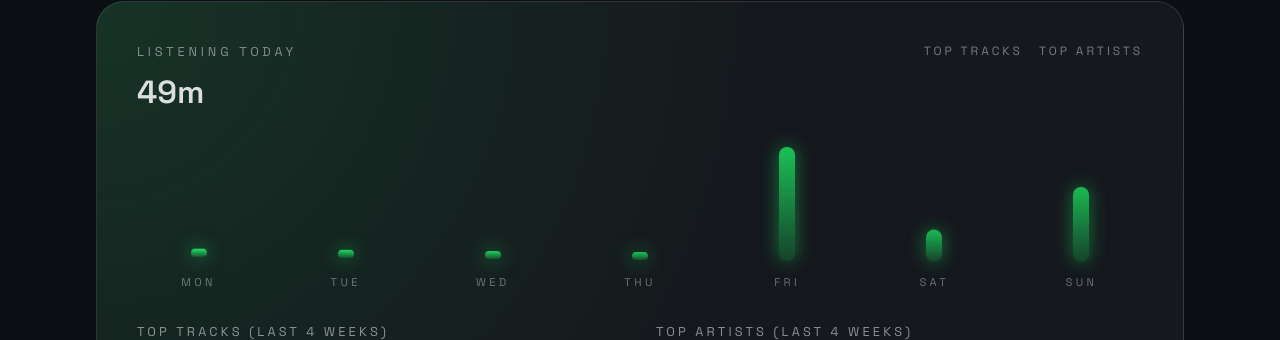
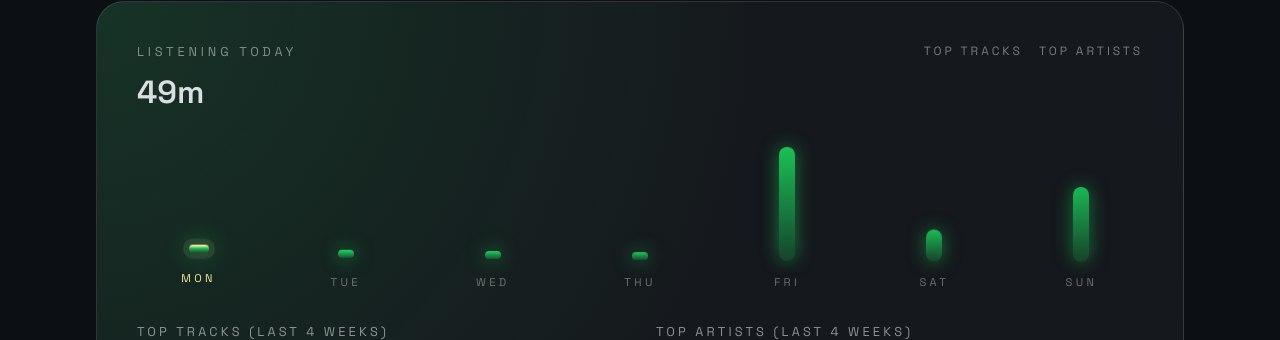
Before and after one commit to alexjhuang/personal-site, a React (Vite) app: page / in a window 1280 px wide. Shown: the part 3641-3981 px from the top of the page. Built offline with nearby package versions, Linux system fonts and the light colour scheme.

Commit message:
feat: highlight current spotify day

```diff
--- a/src/index.css
+++ b/src/index.css
@@ -511,6 +511,8 @@ html {
   text-transform: uppercase;
   letter-spacing: 0.3em;
   color: rgba(241, 242, 246, 0.4);
+  position: relative;
+  transition: color 0.2s ease, transform 0.2s ease;
 }
 
 .spotify-bar-inner {
@@ -525,6 +527,28 @@ html {
   box-shadow: 0 0 18px rgba(30, 215, 96, 0.55);
   animation: wavePulse 2.8s ease-in-out infinite;
   animation-delay: var(--bar-delay);
+}
+
+.spotify-bar.is-today {
+  color: rgba(241, 242, 246, 0.9);
+  transform: translateY(-4px);
+}
+
+.spotify-bar.is-today .spotify-bar-inner {
+  width: 20px;
+  background: linear-gradient(
+    180deg,
+    rgba(255, 242, 166, 1),
+    rgba(30, 215, 96, 0.72) 48%,
+    rgba(30, 215, 96, 0.22)
+  );
+  box-shadow:
+    0 0 0 6px rgba(255, 242, 166, 0.08),
+    0 0 26px rgba(30, 215, 96, 0.74);
+}
+
+.spotify-bar.is-today span {
+  color: rgba(255, 242, 166, 0.95);
 }
 
 .spotify-card.is-paused .spotify-bar-inner {
--- a/src/pages/Home.jsx
+++ b/src/pages/Home.jsx
@@ -146,6 +146,11 @@ function formatMinutes(minutes) {
   return `${hours}h ${String(mins).padStart(2, "0")}m`;
 }
 
+function getTodayLabel() {
+  const labels = ["Sun", "Mon", "Tue", "Wed", "Thu", "Fri", "Sat"];
+  return labels[new Date().getDay()];
+}
+
 function Home() {
   const [glow, setGlow] = useState({ x: 50, y: 50 });
   const [showMoreBlogs, setShowMoreBlogs] = useState(false);
@@ -270,6 +275,7 @@ function Home() {
     : defaultSpotifyWave;
   const topTracks = spotifyData.topTracks || [];
   const topArtists = spotifyData.topArtists || [];
+  const todayLabel = getTodayLabel();
 
   return (
     <div className="min-h-screen bg-ink text-fog">
@@ -661,8 +667,14 @@ function Home() {
               </div>
             </div>
             <div className="spotify-wave">
-              {spotifyWave.map((day, index) => (
-                <div className="spotify-bar" key={day.label}>
+              {spotifyWave.map((day, index) => {
+                const isToday = day.label === todayLabel;
+                return (
+                  <div
+                    className={`spotify-bar ${isToday ? "is-today" : ""}`}
+                    key={day.label}
+                    aria-label={`${day.label}${isToday ? ", today" : ""}`}
+                  >
                     <div
                       className="spotify-bar-inner"
                       style={{
@@ -672,7 +684,8 @@ function Home() {
                     />
                     <span>{day.label}</span>
                   </div>
-              ))}
+                );
+              })}
             </div>
             <div className="spotify-lists">
               <div>
```
Lines whose indentation alone changed are shown as unchanged.
